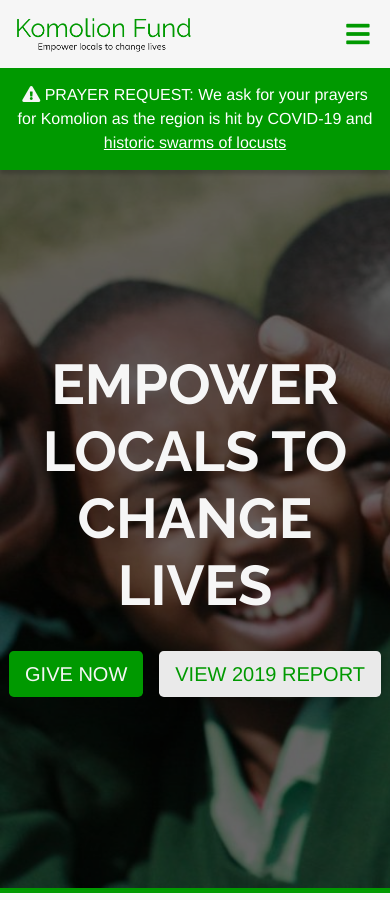
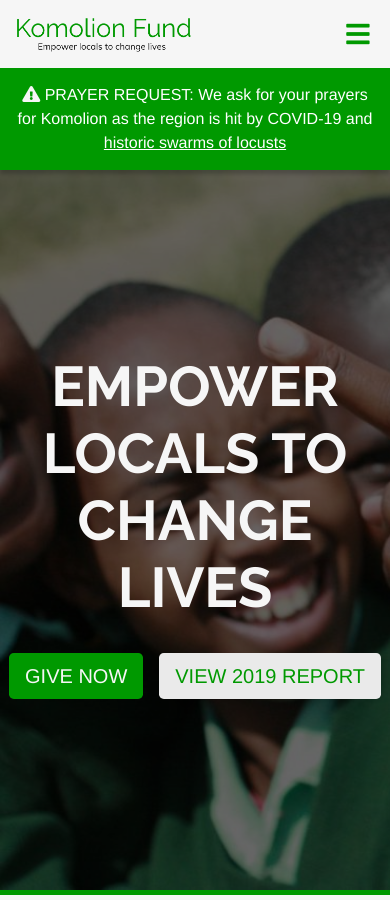
Before and after one commit to komolion/komolionfund.org, a Jekyll site: the page built from index.html, in a window 390 px wide and 900 px high. Built offline with Jekyll 4.4.1, drawn with Linux system fonts in a browser that asks for light colours; nearby versions of some CDN libraries; some web fonts are replaced; library files that are not in the unit come from our copies; a script that is not in the unit is left out.

Commit message:
Updating responsive breakpoints to account for prayer request banner

```diff
--- a/_sass/navigation.scss
+++ b/_sass/navigation.scss
@@ -25,12 +25,16 @@
 }
 
 #nav-spacer {
-  height: 68px;
-  @media (max-width: 575px) {
-    height: 108px;
+  // height: 68px;
+  height: 122px;
+  @media (max-width: 948px) {
+    height: 146px;
   }
-  @media (max-width: 405px) {
-    height: 168px;
+  @media (max-width: 497px) {
+    height: 170px;
+  }
+  @media (max-width: 346px) {
+    height: 194px;
   }
 }
 
```
